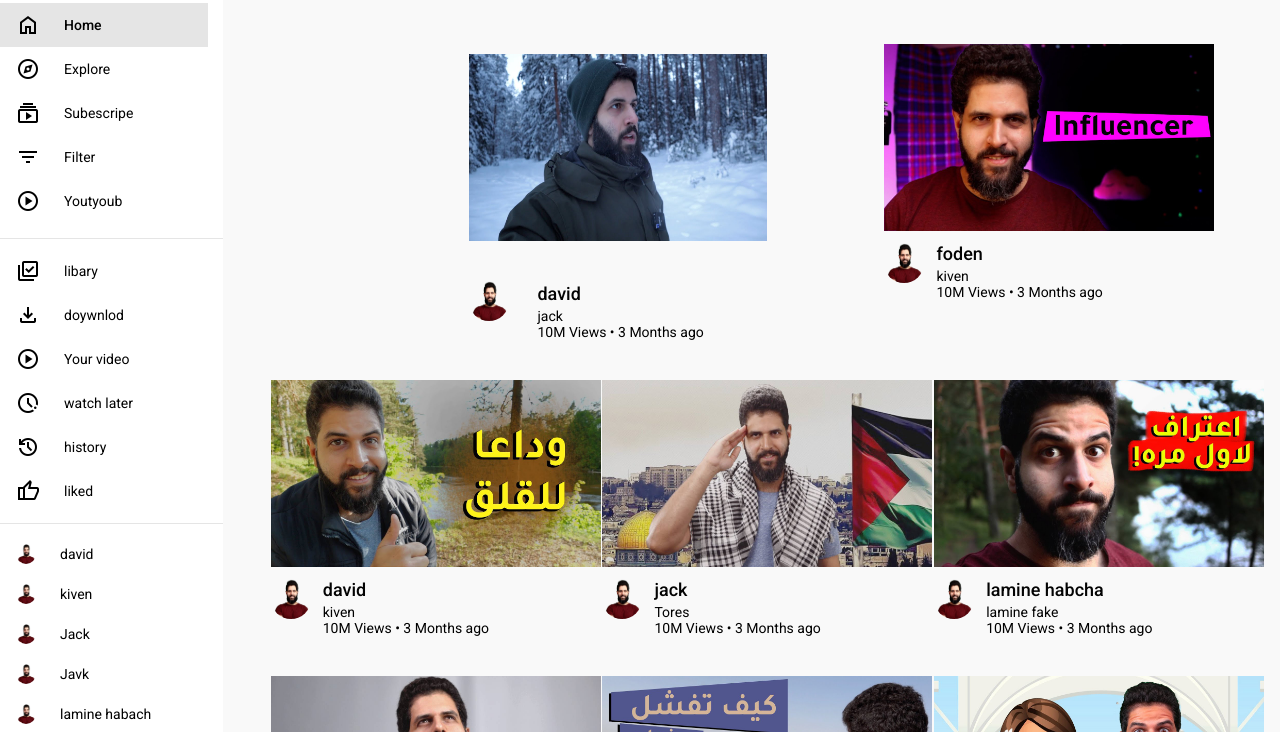
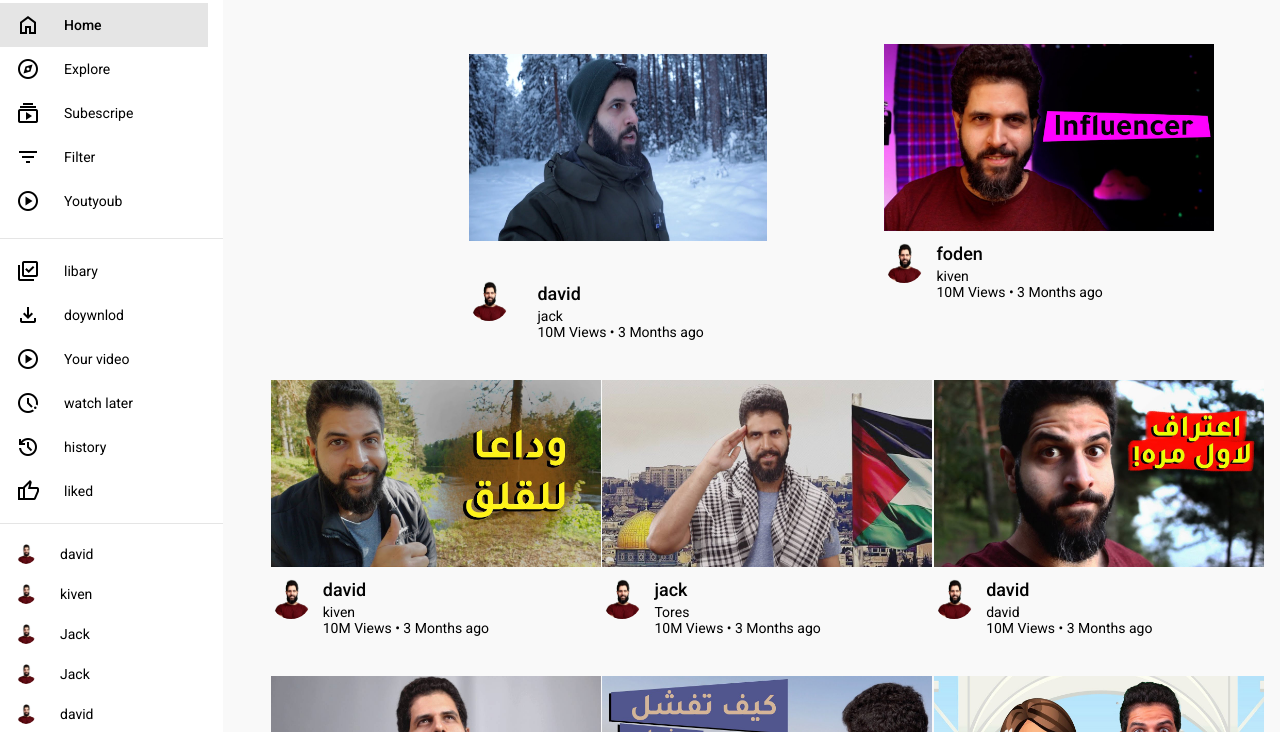
Before and after one commit to MOHAMED-RABEHI/youtuob-website, a plain HTML site: page YOTYOBE/index.html in a window 1280 px wide. Shown: the part 68-800 px from the top of the page. Drawn offline with nearby package versions, Linux system fonts and the light colour scheme; a web font is replaced by a local one.

Commit message:
Update index.html

```diff
--- a/YOTYOBE/index.html
+++ b/YOTYOBE/index.html
@@ -169,12 +169,12 @@
 
             <a href="#" class="nav-link ">
                 <img src="./images/profile-pic.png" class="img-h">
-                    <span >Javk </span>
+                    <span >Jack </span>
             </a>
 
             <a href="#" class="nav-link ">
                <img src="./images/profile-pic.png" class="img-h">
-                    <span >lamine habach </span>
+                    <span >david </span>
 
 
         </aside>
@@ -317,10 +317,10 @@
                     </div>
                     <div class="title">
                         <a href="" class="video-title">
-                          lamine habcha
+                          david
                         </a>
                        <a href="" class="video-creator">
-                        lamine fake
+                         david
                        </a>
                        <span>10M Views • 3 Months ago</span>
                     </div>
@@ -351,10 +351,10 @@
                     </div>
                     <div class="title">
                         <a href="" class="video-title">
-                          lamine habcha
+                          david
                         </a>
                        <a href="" class="video-creator">
-                        lamine fake
+                         david
                        </a>
                        <span>10M Views • 3 Months ago</span>
                     </div>
@@ -384,10 +384,10 @@
                     </div>
                     <div class="title">
                         <a href="" class="video-title">
-                          lamine habcha
+                          david
                         </a>
                        <a href="" class="video-creator">
-                        lamine fake
+                      david
                        </a>
                        <span>10M Views • 3 Months ago</span>
                     </div>
@@ -417,10 +417,10 @@
                     </div>
                     <div class="title">
                         <a href="" class="video-title">
-                          lamine habcha
+                         david
                         </a>
                        <a href="" class="video-creator">
-                        lamine fake
+                       david
                        </a>
                        <span>10M Views • 3 Months ago</span>
                     </div>
@@ -442,10 +442,10 @@
                     </div>
                     <div class="title">
                         <a href="" class="video-title">
-                          lamine habcha
+                      david
                         </a>
                        <a href="" class="video-creator">
-                        lamine fake
+                      david
                        </a>
                        <span>10M Views • 3 Months ago</span>
                     </div>
```
